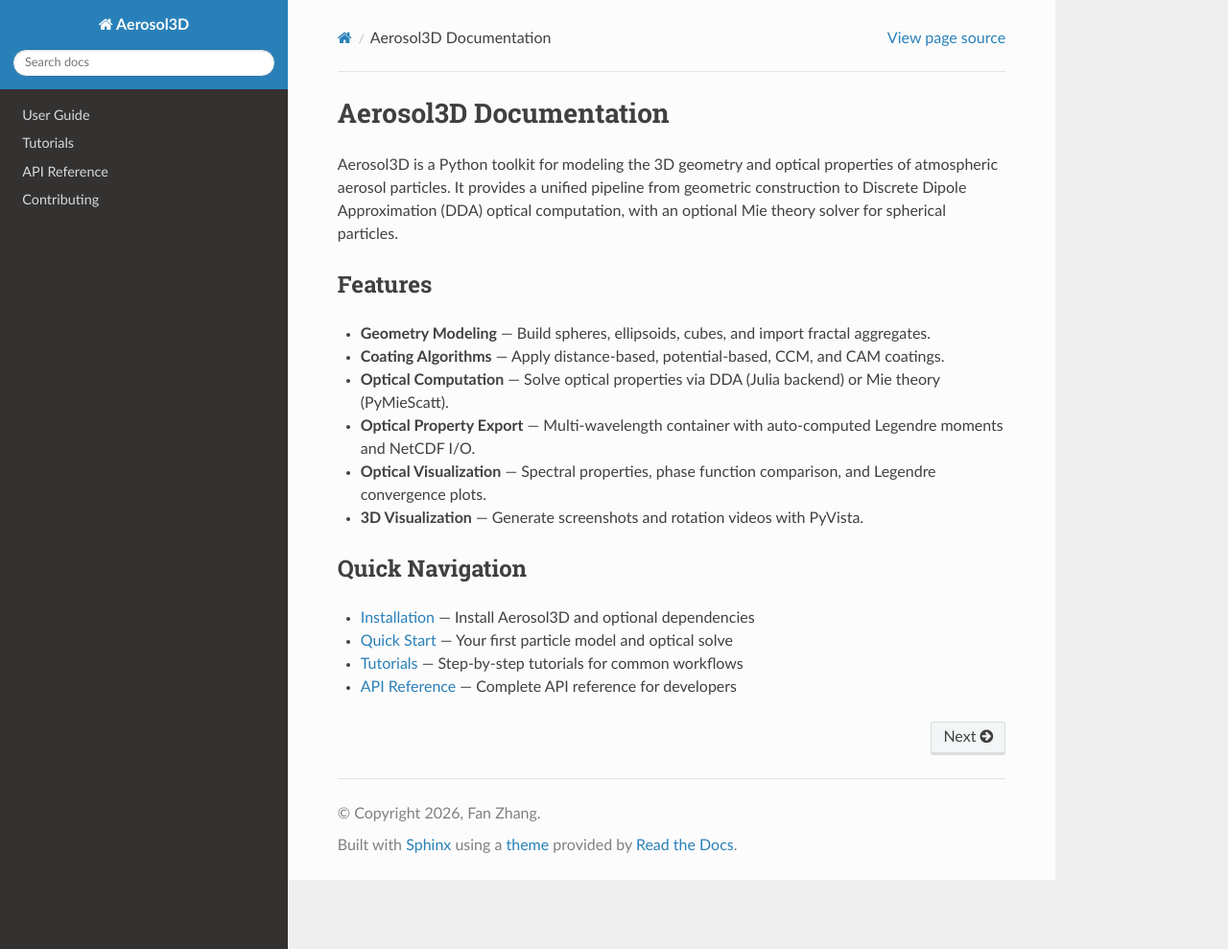
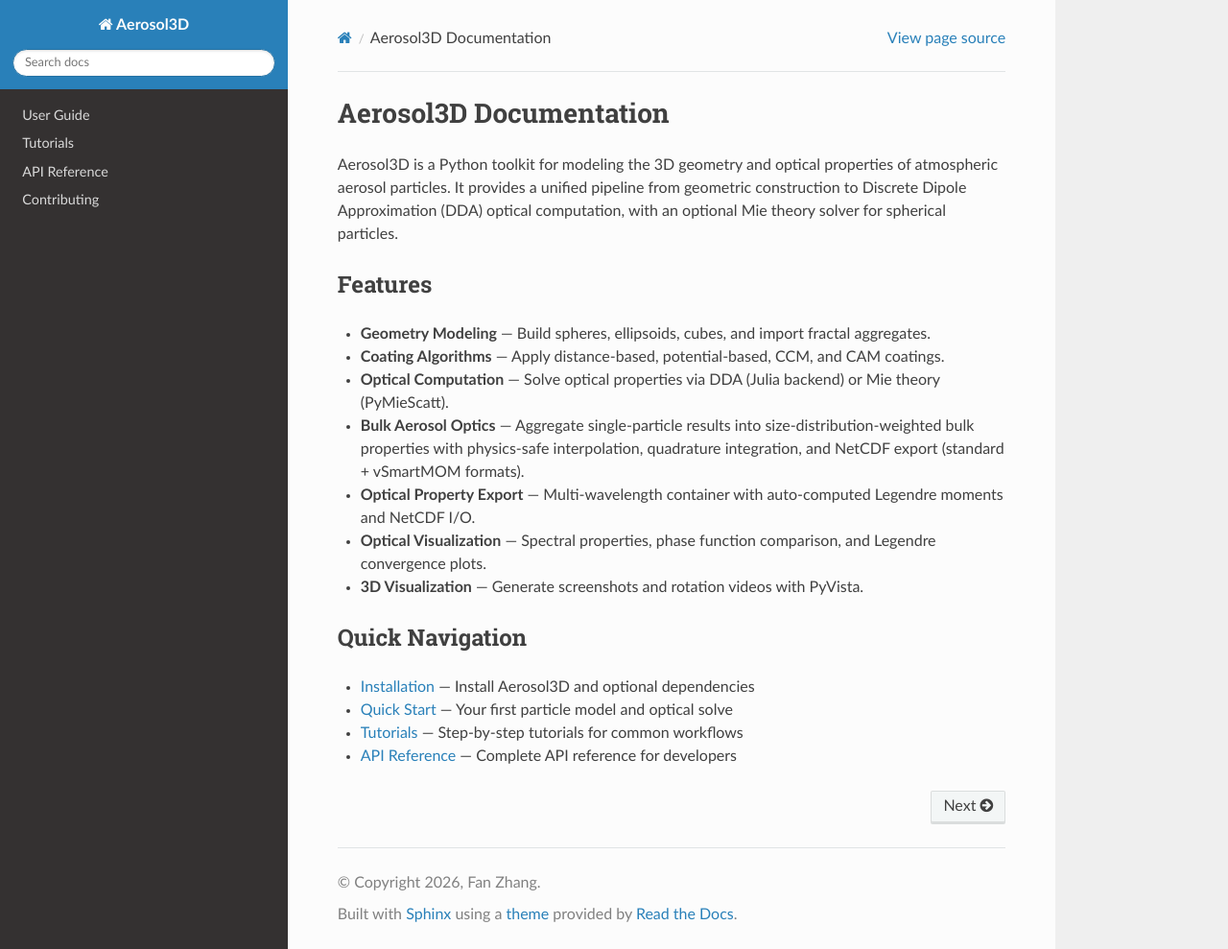
Before and after one commit to openEarthModelling/Aerosol3D, a Sphinx documentation site: the page built from docs/index.rst, in a window 1280 px wide and 989 px high. Shown: the whole window at 96% size. Built offline with Sphinx 7.4.7 and the Read the Docs theme 3.1.0, drawn with Linux system fonts in a browser that asks for light colours.

Commit message:
docs(index): add bulk aerosol optics to features list

```diff
--- a/docs/index.rst
+++ b/docs/index.rst
@@ -12,6 +12,9 @@
 - **Geometry Modeling** — Build spheres, ellipsoids, cubes, and import fractal aggregates.
 - **Coating Algorithms** — Apply distance-based, potential-based, CCM, and CAM coatings.
 - **Optical Computation** — Solve optical properties via DDA (Julia backend) or Mie theory (PyMieScatt).
+- **Bulk Aerosol Optics** — Aggregate single-particle results into size-distribution-weighted
+  bulk properties with physics-safe interpolation, quadrature integration, and NetCDF export
+  (standard + vSmartMOM formats).
 - **Optical Property Export** — Multi-wavelength container with auto-computed Legendre moments and NetCDF I/O.
 - **Optical Visualization** — Spectral properties, phase function comparison, and Legendre convergence plots.
 - **3D Visualization** — Generate screenshots and rotation videos with PyVista.
```
